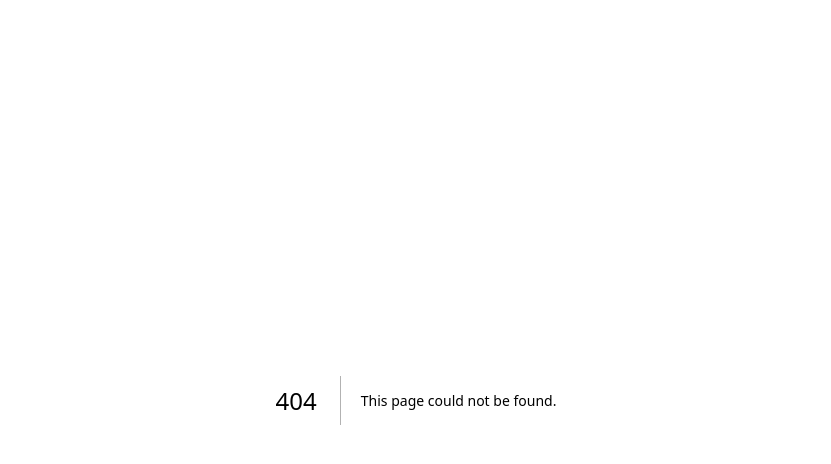
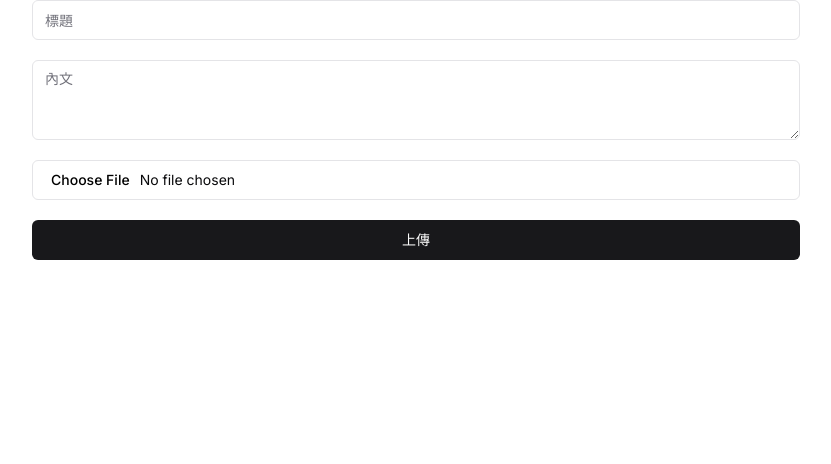
Before and after one commit to JIH-L/scenarios, a Next.js app: page /upload in a window 1280 px wide. Before the commit this address had no page. Shown: the top 464 px of the page, without its empty margins (224-1055 px from the left). Built offline with nearby package versions, Linux system fonts and the light colour scheme.

Commit message:
feat: add upload page & UploadForm component

```diff
--- /dev/null
+++ b/src/app/upload/page.tsx
@@ -0,0 +1,6 @@
+import UploadForm from "@/components/UploadForm";
+export default function Upload() {
+  return (
+      <UploadForm />
+  );
+}
--- /dev/null
+++ b/src/components/UploadForm.tsx
@@ -0,0 +1,37 @@
+"use client";
+import { Button } from "@/components/ui/button";
+import { Textarea } from "@/components/ui/textarea";
+import { Input } from "@/components/ui/input";
+
+export default function UploadForm() {
+  const handleSubmit = async (event) => {
+    event.preventDefault();
+    const formData = new FormData(event.target);
+
+    const response = await fetch(`${process.env.VERCEL_URL}/api/games`, {
+      method: "POST",
+      body: formData,
+    });
+
+    if (response.ok) {
+      console.log("上傳成功");
+    } else {
+      console.error("上傳失敗");
+    }
+  };
+
+  return (
+    <form onSubmit={handleSubmit} className="max-w-3xl mx-auto grid gap-5">
+      <Input
+        type="text"
+        name="title"
+        required
+        placeholder="標題"
+        className="flex"
+      />
+      <Textarea name="content" required placeholder="內文" />
+      <Input type="file" name="image" required />
+      <Button type="submit">上傳</Button>
+    </form>
+  );
+}
```
